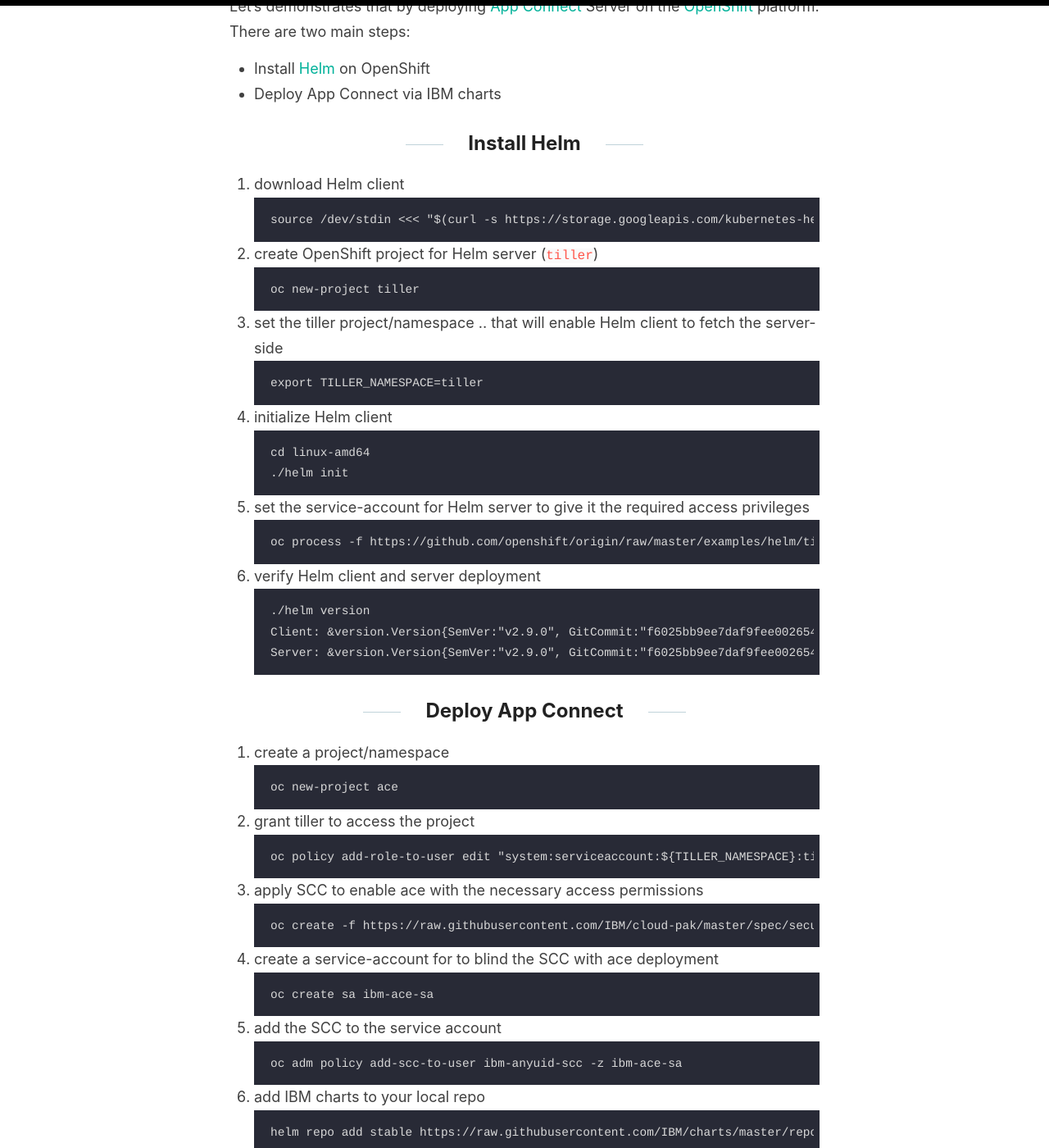
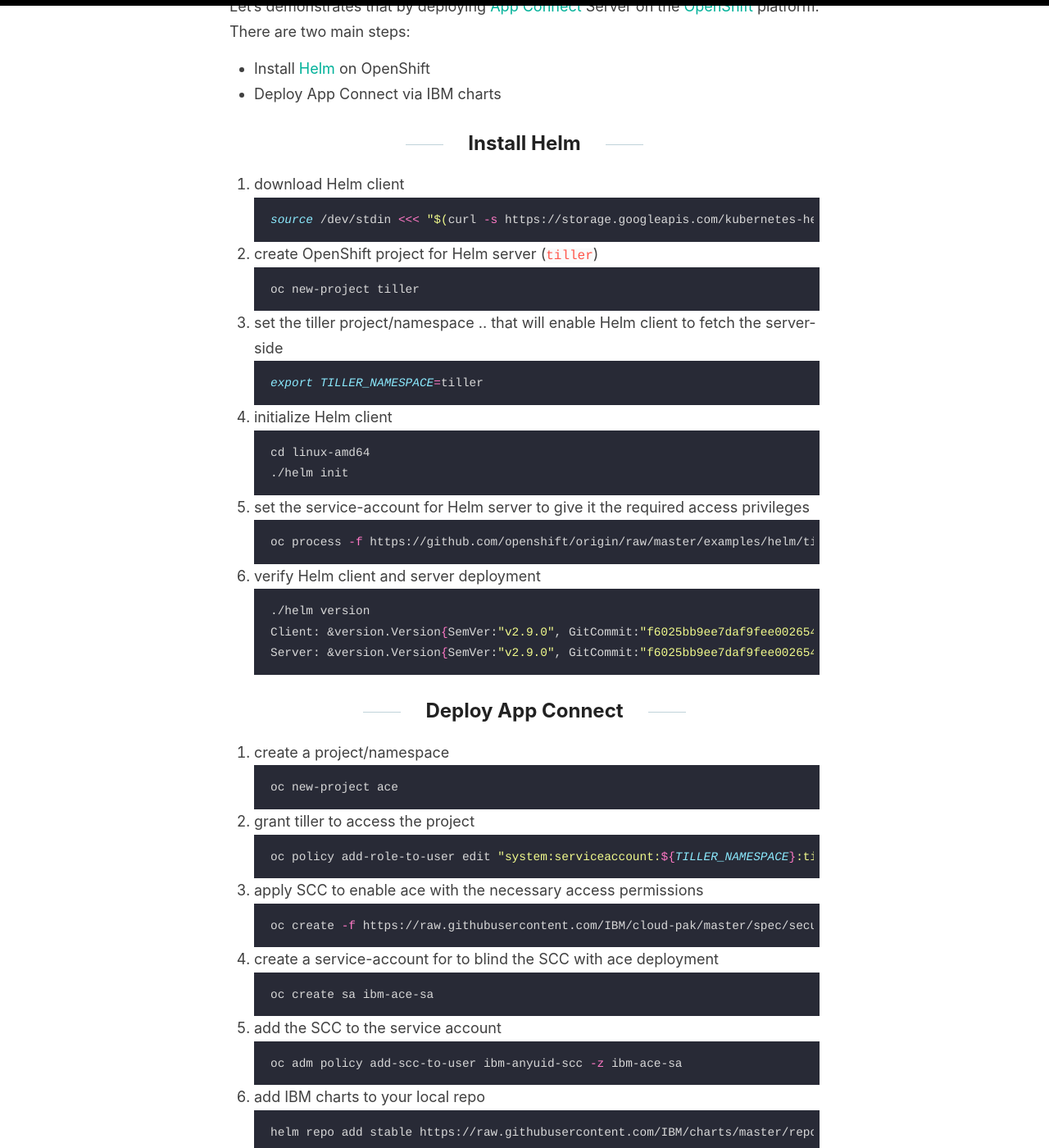
Before and after one commit to RashidAljohani/localhost, a Jekyll site: the page built from _posts/2019-9-20-deploy-ace-on-openshift.md, in a window 1280 px wide and 1400 px high, scrolled down 717 px. Shown: the whole window at 82% size. Built offline with Jekyll 4.4.1, drawn with Linux system fonts in a browser that asks for light colours; comment, search, counter and statistics services are not loaded; some of the changed text lies outside the part shown.

Commit message:
update css

````diff
--- a/_posts/2019-9-20-deploy-ace-on-openshift.md
+++ b/_posts/2019-9-20-deploy-ace-on-openshift.md
@@ -22,7 +22,7 @@
 ## Install Helm
 
 1. download Helm client
-```
+```bash
 source /dev/stdin <<< "$(curl -s https://storage.googleapis.com/kubernetes-helm/helm-v2.9.0-linux-amd64.tar.gz | tar xz)"
 ```
 2. create OpenShift project for Helm server (`tiller`)
@@ -31,7 +31,7 @@
 ```
 
 3. set the tiller project/namespace .. that will enable Helm client to fetch the server-side
-```
+```bash
 export TILLER_NAMESPACE=tiller
 ```
 
@@ -42,12 +42,12 @@
 ```
 
 5. set the service-account for Helm server to give it the required access privileges
-```
+```bash
 oc process -f https://github.com/openshift/origin/raw/master/examples/helm/tiller-template.yaml -p TILLER_NAMESPACE="${TILLER_NAMESPACE}" -p HELM_VERSION=v2.9.0 | oc create -f -
 ```
 
 6. verify Helm client and server deployment
-```
+```bash
 ./helm version
 Client: &version.Version{SemVer:"v2.9.0", GitCommit:"f6025bb9ee7daf9fee0026541c90a6f557a3e0bc", GitTreeState:"clean"}
 Server: &version.Version{SemVer:"v2.9.0", GitCommit:"f6025bb9ee7daf9fee0026541c90a6f557a3e0bc", GitTreeState:"clean"}
@@ -62,47 +62,47 @@
 ```
 
 2. grant tiller to access the project
-```
+```bash
 oc policy add-role-to-user edit "system:serviceaccount:${TILLER_NAMESPACE}:tiller"
 ```
 
 3. apply SCC to enable ace with the necessary access permissions
-```
+```bash
 oc create -f https://raw.githubusercontent.com/IBM/cloud-pak/master/spec/security/scc/ibm-anyuid-scc.yaml
 ```
 
 4. create a service-account for to blind the SCC with ace deployment
-```
+```bash
 oc create sa ibm-ace-sa
 ```
 
 5. add the SCC to the service account
-```
+```bash
 oc adm policy add-scc-to-user ibm-anyuid-scc -z ibm-ace-sa
 ```
 
 7. add IBM charts to your local repo
-```
+```bash
 helm repo add stable https://raw.githubusercontent.com/IBM/charts/master/repo/stable
 ```
 
 8. load App Connect image to local docker registry
-```
+```bash
 docker load -i ibm-ace-server-11.0.0.5.tar.gz
 ```
 
 9. tag App Connect image with your registry host
-```
+```bash
 docker tag ibm-ace-server:11.0.0.5 docker-registry.default.svc:5000/ace/ibm-ace-server:11.0.0.5
 ```
 
 10. push App Connect image to cluster registry
-```
+```bash
 docker push docker-registry.default.svc:5000/ace/ibm-ace-server:11.0.0.5
 ```
 
 11. deploy App Connect
-```
+```bash
 helm install --name ace-dev stable/ibm-ace-server-dev --set license=accept --set image.repository.aceonly={docker-repo/ace-image-name} --set image.tag={image-tag}
 ```
 * ` you may update the chart values: image path & tag via the cli`
````
Also changed, not shown: _posts/2019-9-22-what-is-operator.md (+0 -14 lines).
